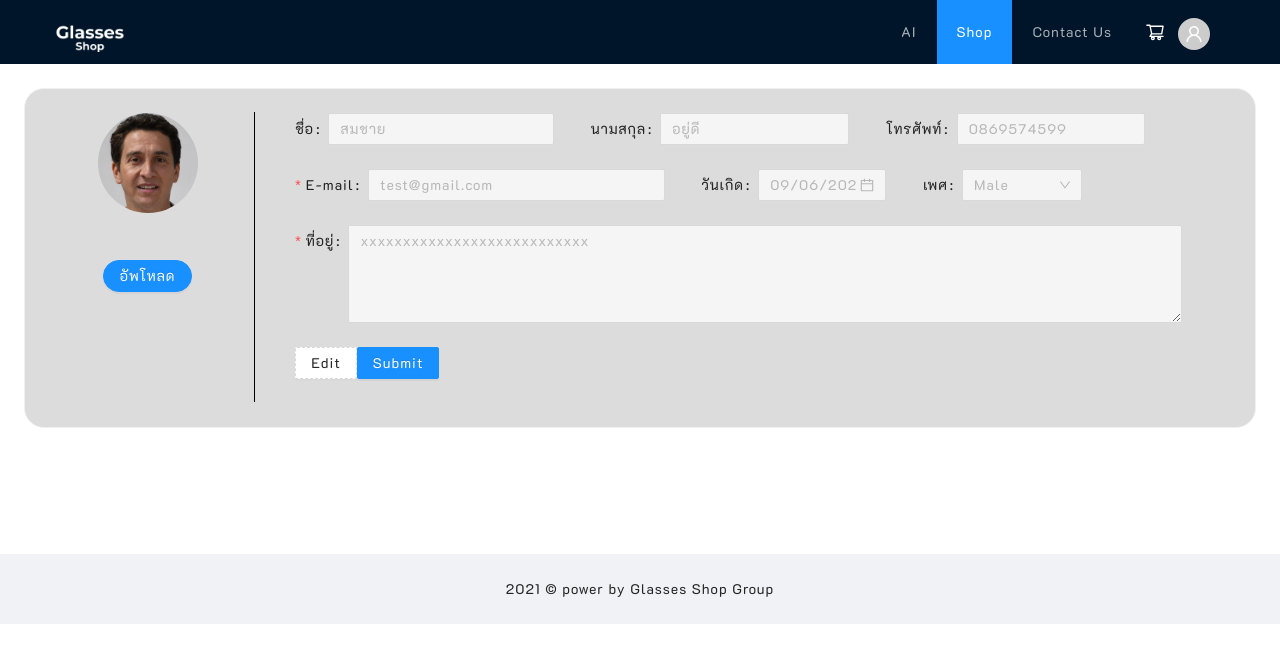
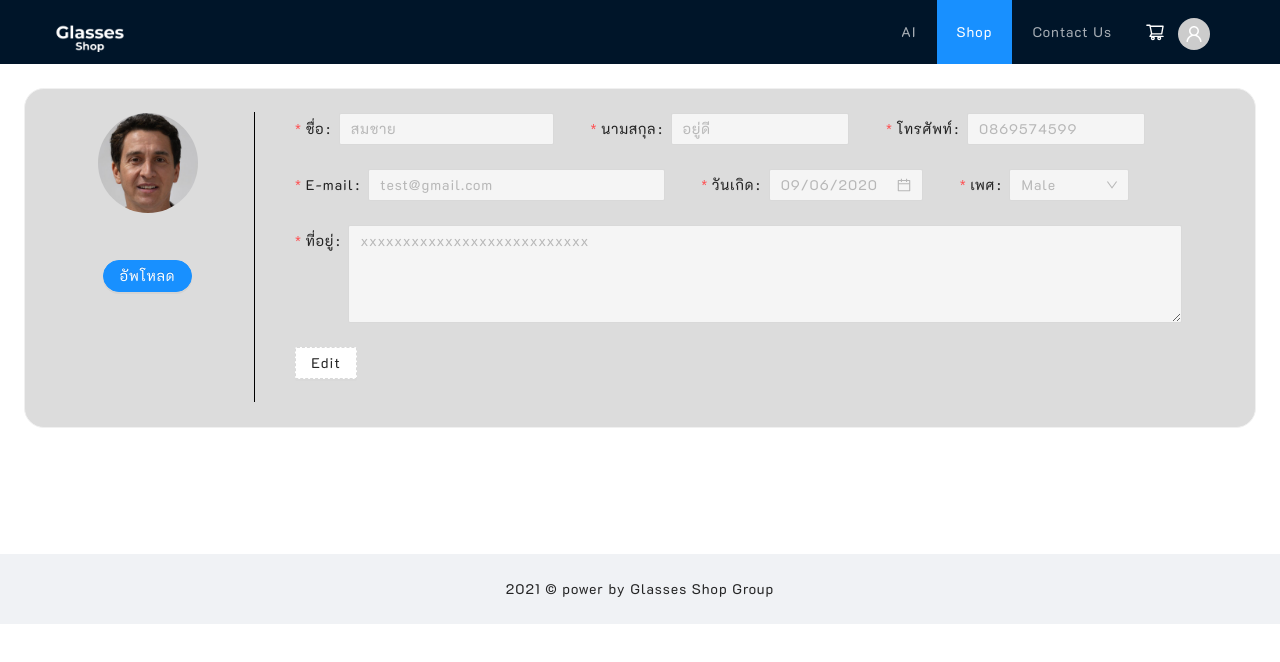
Before and after one commit to prkpwm/glasses_shop, a React (Create React App) app in the folder Client/my-app/: page /GlassesShop/Profile in a window 1280 px wide. Shown: the top 662 px of the page. Built offline with nearby package versions, Linux system fonts and the light colour scheme.

Commit message:
profile v 1.0.6

```diff
--- a/Client/my-app/src/components/pages/UserInfo/Profileinfo.js
+++ b/Client/my-app/src/components/pages/UserInfo/Profileinfo.js
@@ -26,8 +26,12 @@ function Profileinfo() {
                         <Form.Item
                             label="ชื่อ"
                             name="Name"
+                            rules={[
+                                { required: true, message: "Please input your Firstname!" },
+                            ]}
                         >
-                            <Input disabled={editform} />
+                            <Input disabled={editform}
+                            pattern="^[A-Za-zก-๏]{3,}$"/>
                         </Form.Item>
                     </Col>
                     <Col span={1} />
@@ -35,8 +39,12 @@ function Profileinfo() {
                         <Form.Item
                             label="นามสกุล"
                             name="Surname"
+                            rules={[
+                                { required: true, message: "Please input your Lastname!" },
+                            ]}
                         >
-                            <Input disabled={editform} />
+                            <Input disabled={editform}
+                            pattern="^[A-Za-zก-๏]{3,}$"/>
                         </Form.Item>
                     </Col>
                     <Col span={1} />
@@ -44,6 +52,9 @@ function Profileinfo() {
                         <Form.Item
                             label="โทรศัพท์"
                             name="Phone"
+                            rules={[
+                                { required: true, message: "Please input your Phone" },
+                            ]}
                         >
                             <Input disabled={editform} pattern="^[0-9]{10}$"/>
                         </Form.Item>
@@ -66,12 +77,15 @@ function Profileinfo() {
                         </Form.Item>
                     </Col>
                     <Col span={1} />
-                    <Col span={5}>
+                    <Col span={6}>
                         <Form.Item
                             label="วันเกิด"
                             name="Birthday"
+                            rules={[
+                                { required: true, message: "Please select your Birthday" },
+                            ]}
                         >
-                            <DatePicker disabled={editform} format={'DD/MM/YYYY'} />
+                            <DatePicker disabled={true} format={'DD/MM/YYYY'} />
                         </Form.Item>
                     </Col>
                     <Col span={1} />
@@ -79,6 +93,9 @@ function Profileinfo() {
                         <Form.Item
                             label="เพศ"
                             name="Gender"
+                            rules={[
+                                { required: true },
+                            ]}
                         >
                             <Select style={{ width: 120 }} disabled={editform} >
                                 <Option value="Male">Male</Option>
@@ -109,9 +126,10 @@ function Profileinfo() {
                     <Button type={editform ? "dashed" : "danger"} onClick={() => { seteditform(!editform) }}>
                         {editform ? "Edit" : "Cancel"}
                     </Button>
-                    <Button type="primary" htmlType="submit">
-                        Submit
-                                    </Button>
+                    {editform ?null
+                    :<Button type="primary" htmlType="submit">
+                    Submit
+                                </Button>}
                 </Form.Item>
             </Form>
         </div>
```
